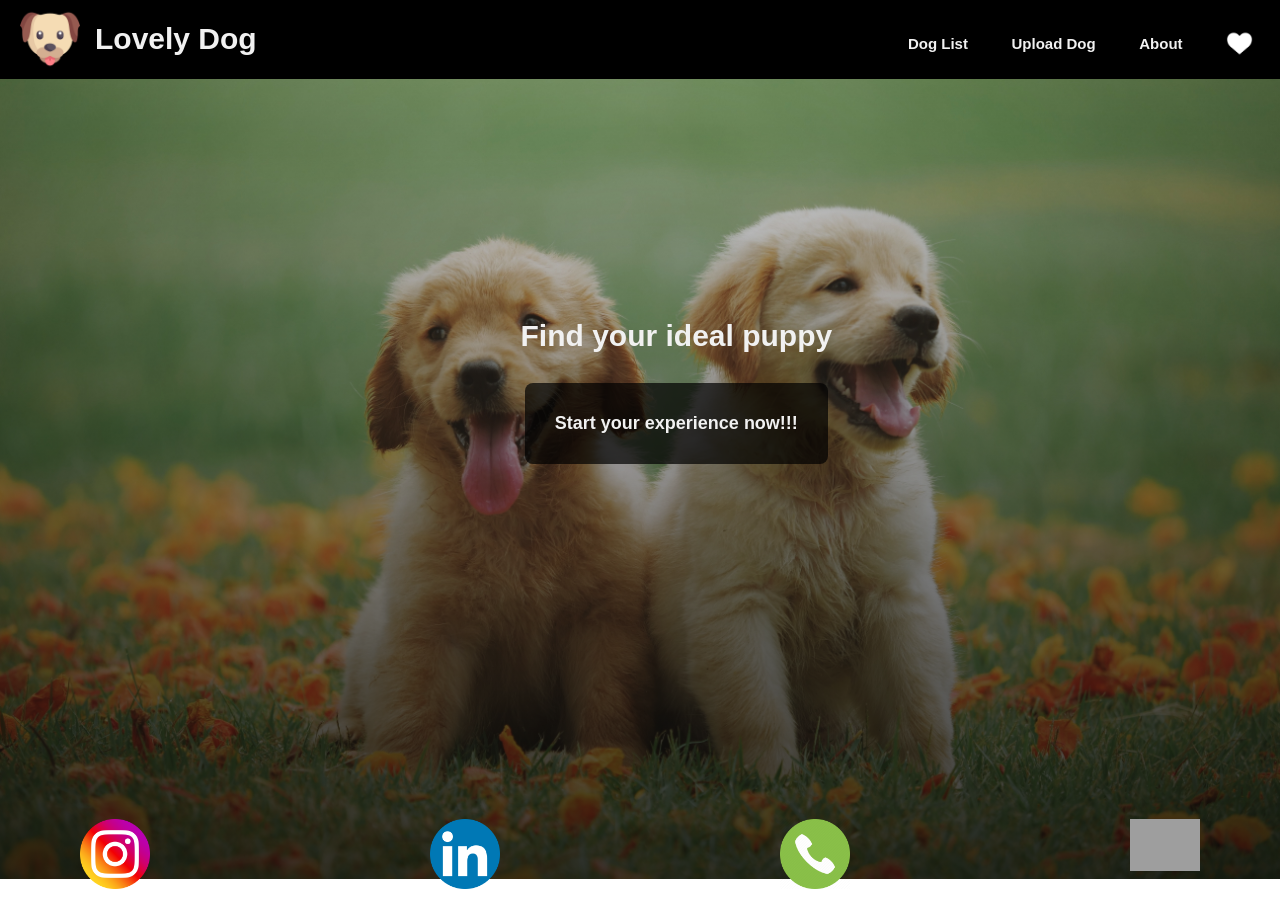
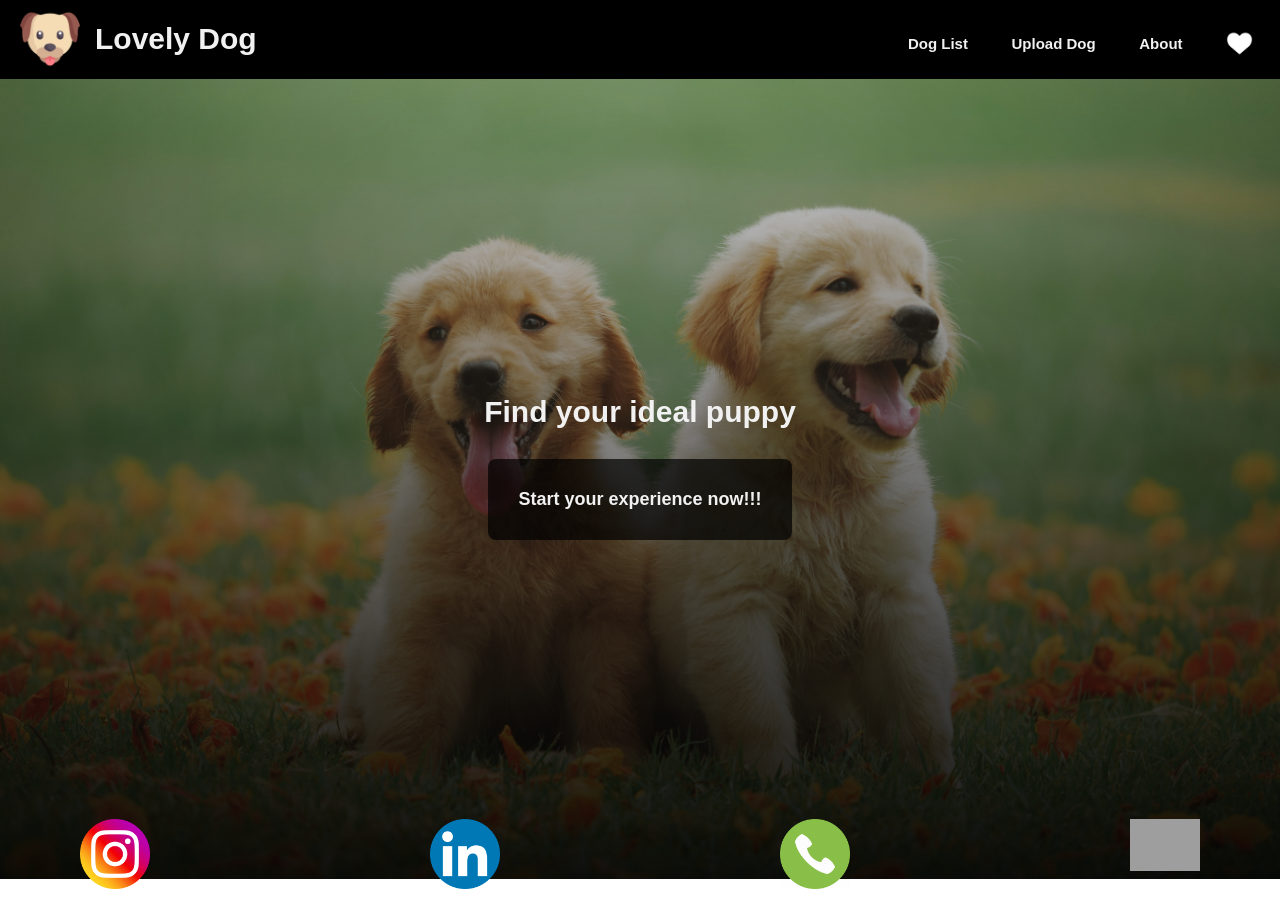
Before and after one commit to Aramis09/Front-end-Dogs-PI., a React (Create React App) app: page / in a window 1280 px wide. Built offline with nearby package versions, Linux system fonts and the light colour scheme; grey boxes are pictures that could not be loaded.

Commit message:
fixed styles bug of component Landing.jsx

```diff
--- a/src/Components/Landing/styles/landingPage.module.css
+++ b/src/Components/Landing/styles/landingPage.module.css
@@ -17,18 +17,15 @@
     background-position: center center;
     background-repeat: no-repeat;
     background-attachment: fixed;
-    /* background-color: aqua; */
-
-    /* background-color: red; */
     height: 100vh;
     width: 100vw;
 }
 .fondo2{
-    background:linear-gradient(rgba(255,255,255,0),rgba(0,0,0,0.7));
+    background:linear-gradient(rgba(255,255,255,0),rgba(0,0,0,0.9));
     background-repeat: no-repeat;
     background-attachment: fixed;
     height: 100vh;
-    width: 100vw;
+    width: 100%;
     position: absolute;
     background-size: 100%;
     background-position: center center;
@@ -42,10 +39,15 @@
     grid-template-rows: 50px 50px 430px 100px;
 }
 .enterHome{
-    position: absolute;
+    display: flex;
+    flex-direction: column;
+    margin: 0 auto;
+    max-width: fit-content;
+    text-align: center;
 
-    text-align: center;
-    margin: 0 auto;
+}
+.enterHome h4,.enterHome button {
+    align-items: center;
 
 }
 .body{
@@ -96,7 +98,7 @@ button{
 
 /* media querys  home 0px 320px 480px 768px 960px 1024px 1328px medidas para responsive*/
 
-@media (min-width:376px) and (max-width:479px) {
+/* @media (min-width:376px) and (max-width:479px) {
     .fondo{
         background-color: orangered;
     }
@@ -115,7 +117,7 @@ button{
         font-size: large;
         margin-top: 30px;
     }
-}
+} */
 
 @media (min-width:480px) and (max-width:767px) {
     .fondo{
@@ -124,6 +126,7 @@ button{
     .fondo2{
         grid-template-rows: 50px 50px 750px 100px;
     }
+
     footer img {
         width: 70px;
     }
@@ -205,7 +208,6 @@ button{
 
 @media (min-width:1025px) {
     .fondo{
-        /* background-image: url(./images/background2.jpg); */
         width: 100%;
         position: absolute;
         background-size: cover;
@@ -218,14 +220,7 @@ button{
         grid-template-columns: 50% 50%;
 
     }
-    .enterHome{
-        position: absolute;
-        top: 30%;
-        left: 40%;
-        text-align: center;
-        margin: 0 auto;
 
-    }
     .navigation{
         grid-column: 2/3;
         grid-row: 1;
@@ -239,9 +234,18 @@ button{
     }
     .body{
         grid-column: 1/3;
-        margin-top: 150px;
-        margin-left: 250px;
         font-size: 50px;
+        align-self: center;
+    }
+    .enterHome{
+        display: flex;
+        flex-direction: column;
+        text-align: center;
+
+    }
+    .enterHome h4,.enterHome button {
+        align-items: center;
+
     }
     .footer{
         grid-column: 1/3;
```
